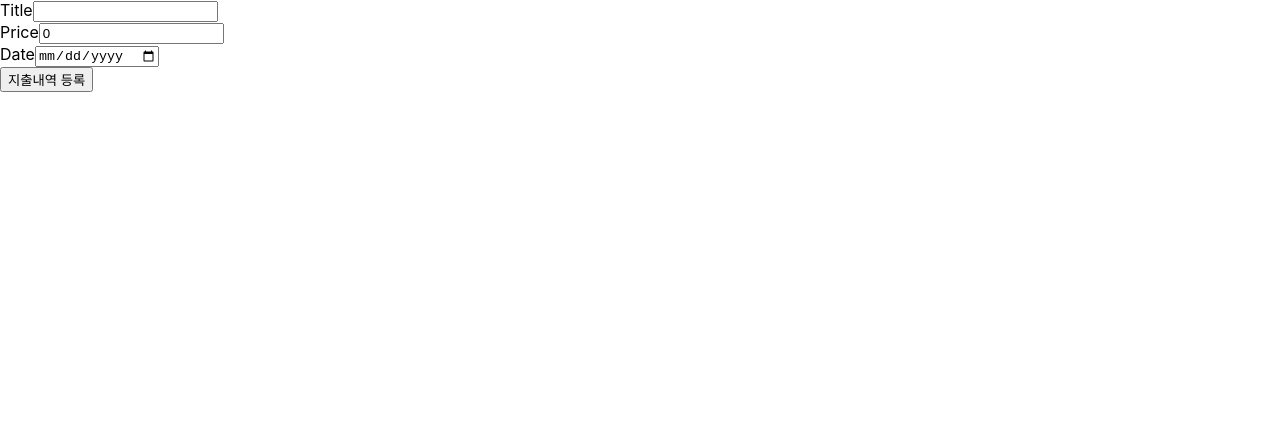
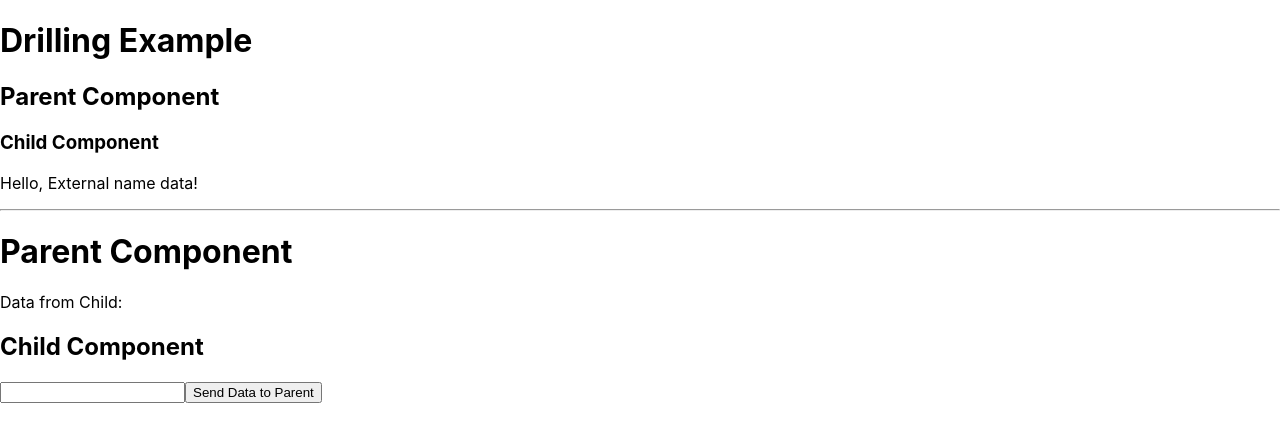
Before and after one commit to wild-mental/my-react-app, a React (Create React App) app: page / in a window 1280 px wide. Shown: the top 442 px of the page. Built offline with nearby package versions, Linux system fonts and the light colour scheme.

Commit message:
Component 간 상태값 하위 전달과 상위 전달 (Drilling, CallBack) 예제 추가

```diff
--- a/src/App.tsx
+++ b/src/App.tsx
@@ -9,6 +9,8 @@ import MyStateComponent from "./components/MyStateComponent";
 import ClickCounter from "./components/ClickCounter";
 import ReloacControlEx from "./components/ReloadControlEx";
 import ExpenseForm, {ExpenseData} from "./components/ExpenseForm";
+import DrillingParent from "./components/DrillingParent";
+import CalledBackParent from "./components/CalledBackParent";
 
 interface PersonProps {  // 타입 힌트에 사용
     name?: string;
@@ -84,12 +86,14 @@ function ToggleText(props: any) {
 
 function App() {
     // App 자체에서 지출데이터의 목록을 배열로 관리한다.
-    const [expenses, setExpenses] = useState<ExpenseData[]>([]);
-    // add 이벤트 발생 시 데이터의 배열에 맨 첫 항목으로 추가된 지출 내역을 넣는다.
-    const addExpenseHandler = (expense: ExpenseData) => {
-        setExpenses(prevExpenses => [expense, ...prevExpenses])
-        console.log(expenses, expense);
-    }
+    // const [expenses, setExpenses] = useState<ExpenseData[]>([]);
+    // // add 이벤트 발생 시 데이터의 배열에 맨 첫 항목으로 추가된 지출 내역을 넣는다.
+    // const addExpenseHandler = (expense: ExpenseData) => {
+    //     setExpenses(prevExpenses => [expense, ...prevExpenses])
+    //     console.log(expenses, expense);
+    // }
+
+    const name = 'External name data';
 
     return (
         <div className="App">
@@ -115,7 +119,14 @@ function App() {
             {/*<MyStateComponent />*/}
             {/*<ClickCounter />*/}
             {/*  <ReloacControlEx />*/}
-      <ExpenseForm onSaveExpense={addExpenseHandler} />
+            {/*<ExpenseForm onSaveExpense={addExpenseHandler} />*/}
+
+            <h1>Drilling Example</h1>
+            <DrillingParent name={name} />
+
+            <hr/>
+
+            <CalledBackParent />
         </div>
   );
 }
--- /dev/null
+++ b/src/components/CallBackChild.tsx
@@ -0,0 +1,29 @@
+import React, { useState, ChangeEvent } from 'react';
+
+interface CallBackChildProps {
+    // 화살표 함수 형태로 type 만 선언
+    // 동작은 부모 객체로부터 받아서 부모의 동작을 촉발시키는 용도
+    sendDataToParent: (data: string) => void;
+}
+
+const CallBackChild: React.FC<CallBackChildProps> = ({ sendDataToParent }) => {
+    const [childData, setChildData] = useState<string>('');
+
+    const handleChange = (e: ChangeEvent<HTMLInputElement>) => {
+        setChildData(e.target.value);
+    };
+
+    const handleClick = () => {
+        sendDataToParent(childData);
+    };
+
+    return (
+        <div>
+            <h2>Child Component</h2>
+            <input type="text" value={childData} onChange={handleChange} />
+            <button onClick={handleClick}>Send Data to Parent</button>
+        </div>
+    );
+};
+
+export default CallBackChild;
--- /dev/null
+++ b/src/components/CalledBackParent.tsx
@@ -0,0 +1,20 @@
+import React, { useState } from 'react';
+import Child from './CallBackChild';
+
+const CalledBackParent: React.FC = () => {
+    const [parentData, setParentData] = useState<string>('');
+
+    const handleDataFromChild = (data: string) => {
+        setParentData(data);
+    };
+
+    return (
+        <div>
+            <h1>Parent Component</h1>
+            <p>Data from Child: {parentData}</p>
+            <Child sendDataToParent={handleDataFromChild} />
+        </div>
+    );
+};
+
+export default CalledBackParent;
--- /dev/null
+++ b/src/components/DrillingChild.tsx
@@ -0,0 +1,16 @@
+import React from 'react';
+
+interface DrillingChildProps {
+    name?: string;
+}
+
+const DrillingChild: React.FC<DrillingChildProps> = ({ name }) => {
+    return (
+        <div>
+            <h3>Child Component</h3>
+            <p>Hello, {name}!</p>
+        </div>
+    );
+};
+
+export default DrillingChild;
--- /dev/null
+++ b/src/components/DrillingParent.tsx
@@ -0,0 +1,17 @@
+import React from 'react';
+import DrillingChild from "./DrillingChild";
+
+interface DrillingParentProps {
+    name: string;
+}
+
+const DrillingParent: React.FC<DrillingParentProps> = ({ name }) => {
+    return (
+        <div>
+            <h2>Parent Component</h2>
+            <DrillingChild name={name} />
+        </div>
+    );
+};
+
+export default DrillingParent;
```
Lines whose indentation alone changed are shown as unchanged.
